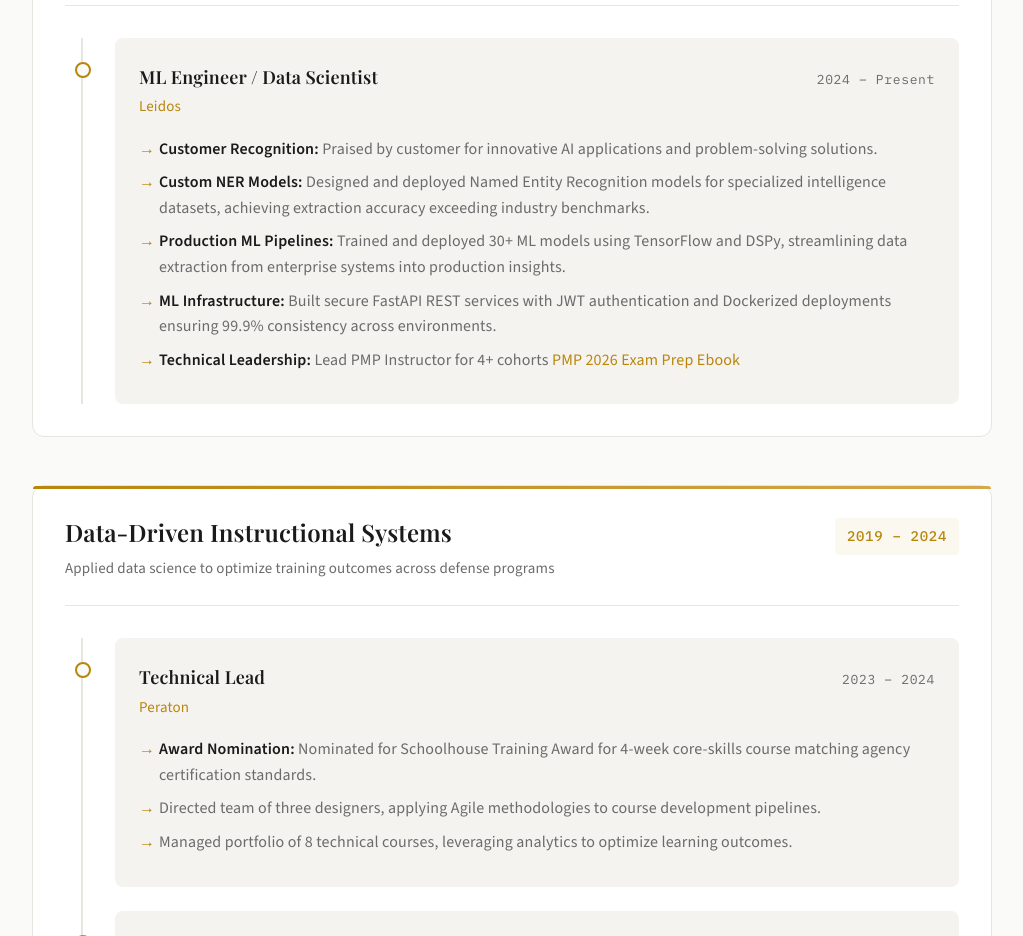
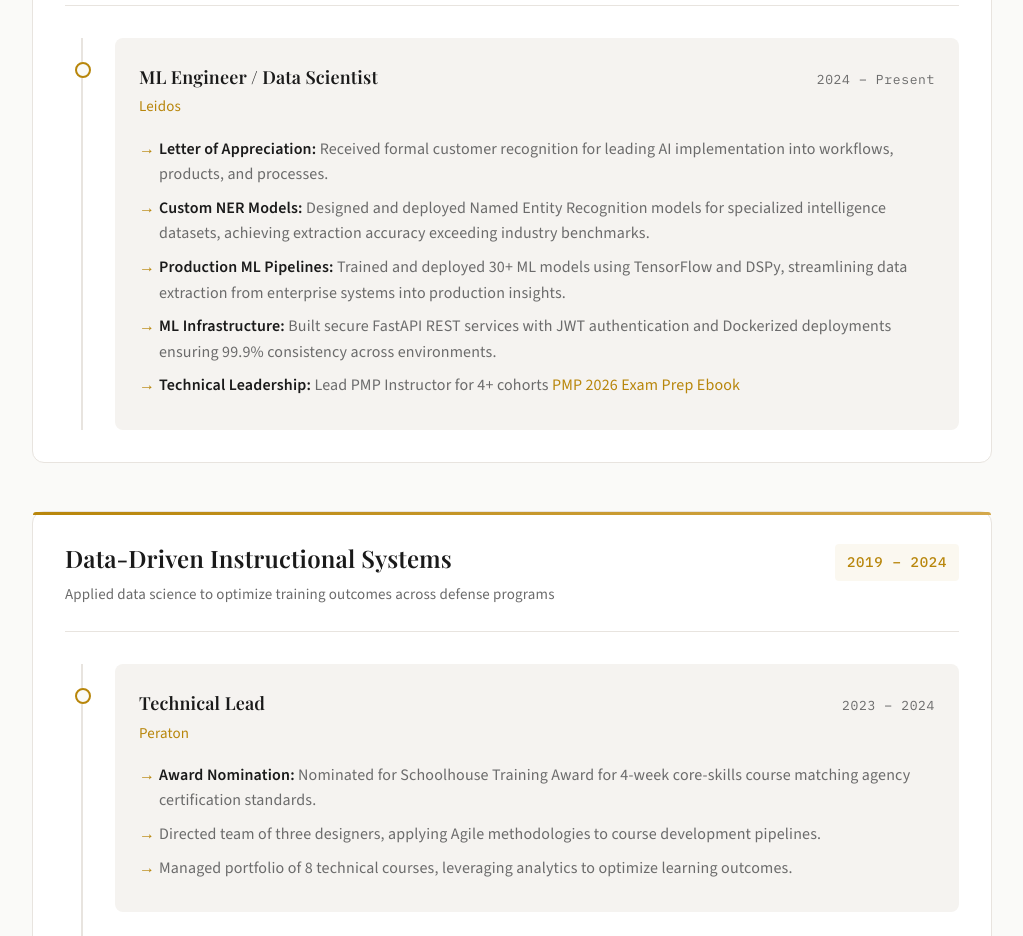
Before and after one commit to dustinober1/dustinober1.github.io, a Next.js app: page / in a window 1280 px wide. Shown: the part 4200-5136 px from the top of the page, without its empty margins (128-1151 px from the left). Built offline with nearby package versions, Linux system fonts and the light colour scheme.

Commit message:
feat: Upgrade to Letter of Appreciation for AI implementation

```diff
--- a/src/app/resume/page.tsx
+++ b/src/app/resume/page.tsx
@@ -8,7 +8,7 @@ const experiences = [
         date: "2024 – Present",
         company: "Leidos - Chantilly, VA",
         bullets: [
-            "Recognized by customer for innovative AI applications and problem-solving solutions.",
+            "Received Letter of Appreciation from customer for leading AI implementation into workflows and processes.",
             "Designed and deployed custom NER models for specialized intelligence datasets, achieving extraction accuracy exceeding industry benchmarks.",
             "Trained and deployed 30+ ML models using TensorFlow and DSPy, streamlining data extraction into production-ready insights.",
             "Built secure FastAPI REST services with JWT authentication and Dockerized applications ensuring 99.9% deployment consistency.",
--- a/src/components/ExperienceSection.tsx
+++ b/src/components/ExperienceSection.tsx
@@ -34,8 +34,8 @@ const careerArcs: CareerArc[] = [
                 date: "2024 – Present",
                 highlights: [
                     {
-                        bold: "Customer Recognition:",
-                        text: "Praised by customer for innovative AI applications and problem-solving solutions.",
+                        bold: "Letter of Appreciation:",
+                        text: "Received formal customer recognition for leading AI implementation into workflows, products, and processes.",
                     },
                     {
                         bold: "Custom NER Models:",
```
